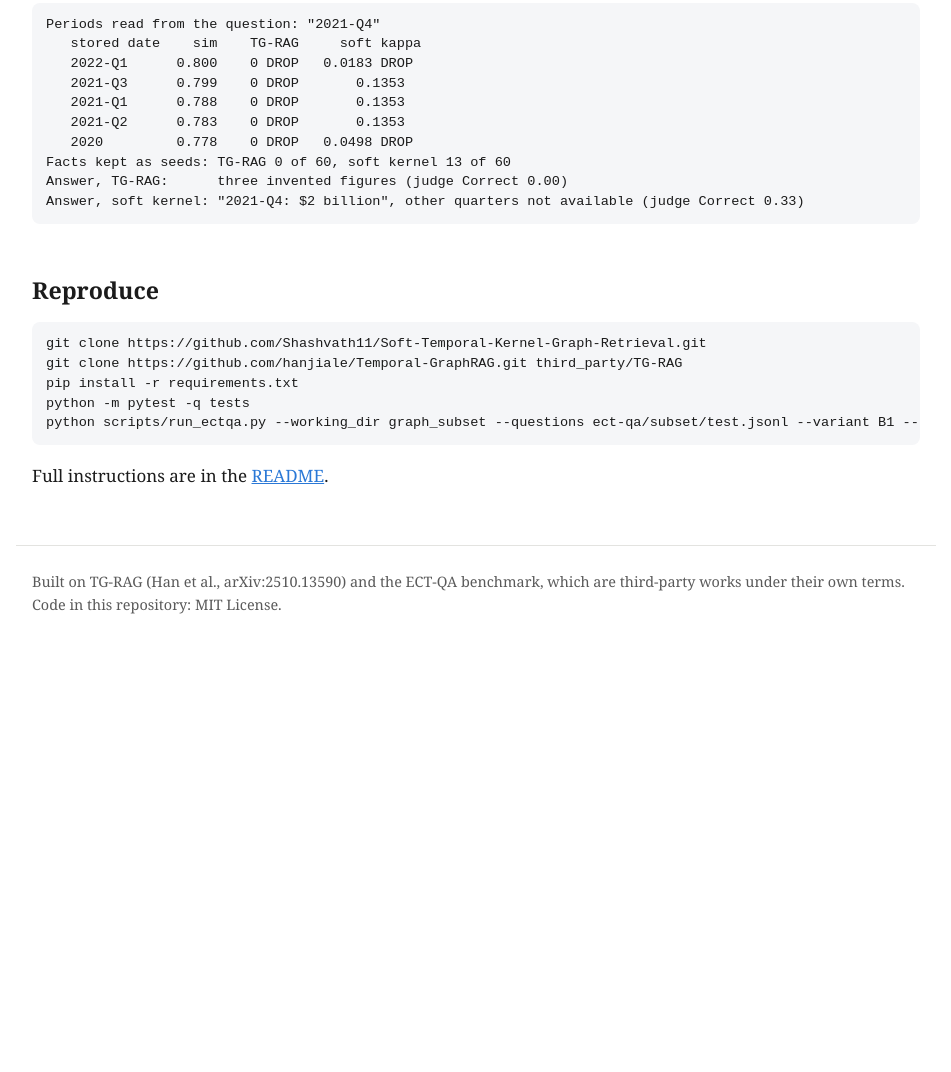
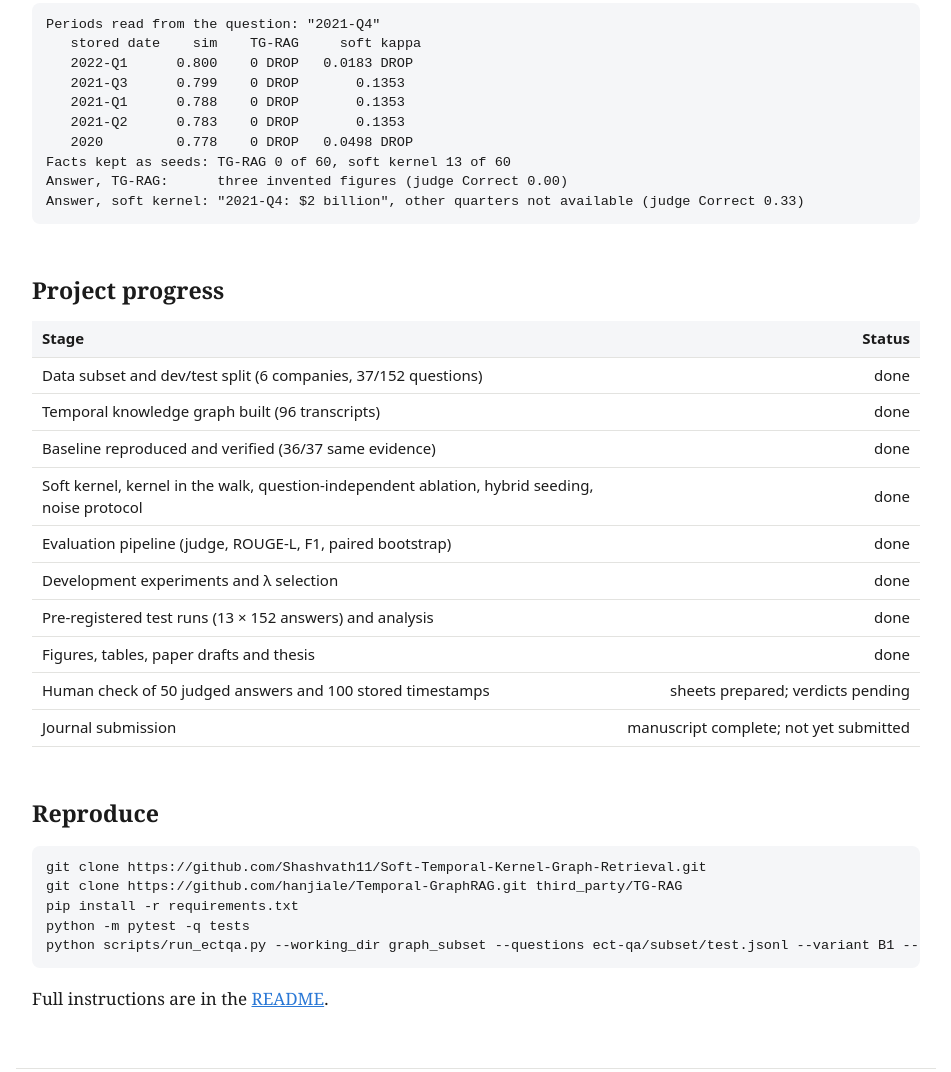
Before and after one commit to Shashvath11/Soft-Temporal-Kernel-Graph-Retrieval, a plain HTML site: page docs/index.html in a window 1280 px wide. Shown: the part 4887-5959 px from the top of the page, without its empty margins (164-1115 px from the left). Before the commit the page ends 5551 px from the top, so only its background shows below. Drawn offline with Linux system fonts and the light colour scheme.

Commit message:
Website: add project progress section
Co-Authored-By: Claude Opus 5.5 <noreply@anthropic.com>

```diff
--- a/docs/index.html
+++ b/docs/index.html
@@ -140,6 +140,25 @@ Facts kept as seeds: TG-RAG 0 of 60, soft kernel 13 of 60
 Answer, TG-RAG:      three invented figures (judge Correct 0.00)
 Answer, soft kernel: "2021-Q4: $2 billion", other quarters not available (judge Correct 0.33)</pre>
 
+<h2 id="progress">Project progress</h2>
+<div class="tablewrap">
+<table>
+  <thead><tr><th>Stage</th><th>Status</th></tr></thead>
+  <tbody>
+    <tr><td>Data subset and dev/test split (6 companies, 37/152 questions)</td><td>done</td></tr>
+    <tr><td>Temporal knowledge graph built (96 transcripts)</td><td>done</td></tr>
+    <tr><td>Baseline reproduced and verified (36/37 same evidence)</td><td>done</td></tr>
+    <tr><td>Soft kernel, kernel in the walk, question-independent ablation, hybrid seeding, noise protocol</td><td>done</td></tr>
+    <tr><td>Evaluation pipeline (judge, ROUGE-L, F1, paired bootstrap)</td><td>done</td></tr>
+    <tr><td>Development experiments and λ selection</td><td>done</td></tr>
+    <tr><td>Pre-registered test runs (13 × 152 answers) and analysis</td><td>done</td></tr>
+    <tr><td>Figures, tables, paper drafts and thesis</td><td>done</td></tr>
+    <tr><td>Human check of 50 judged answers and 100 stored timestamps</td><td>sheets prepared; verdicts pending</td></tr>
+    <tr><td>Journal submission</td><td>manuscript complete; not yet submitted</td></tr>
+  </tbody>
+</table>
+</div>
+
 <h2>Reproduce</h2>
 <pre>git clone https://github.com/Shashvath11/Soft-Temporal-Kernel-Graph-Retrieval.git
 git clone https://github.com/hanjiale/Temporal-GraphRAG.git third_party/TG-RAG
```
